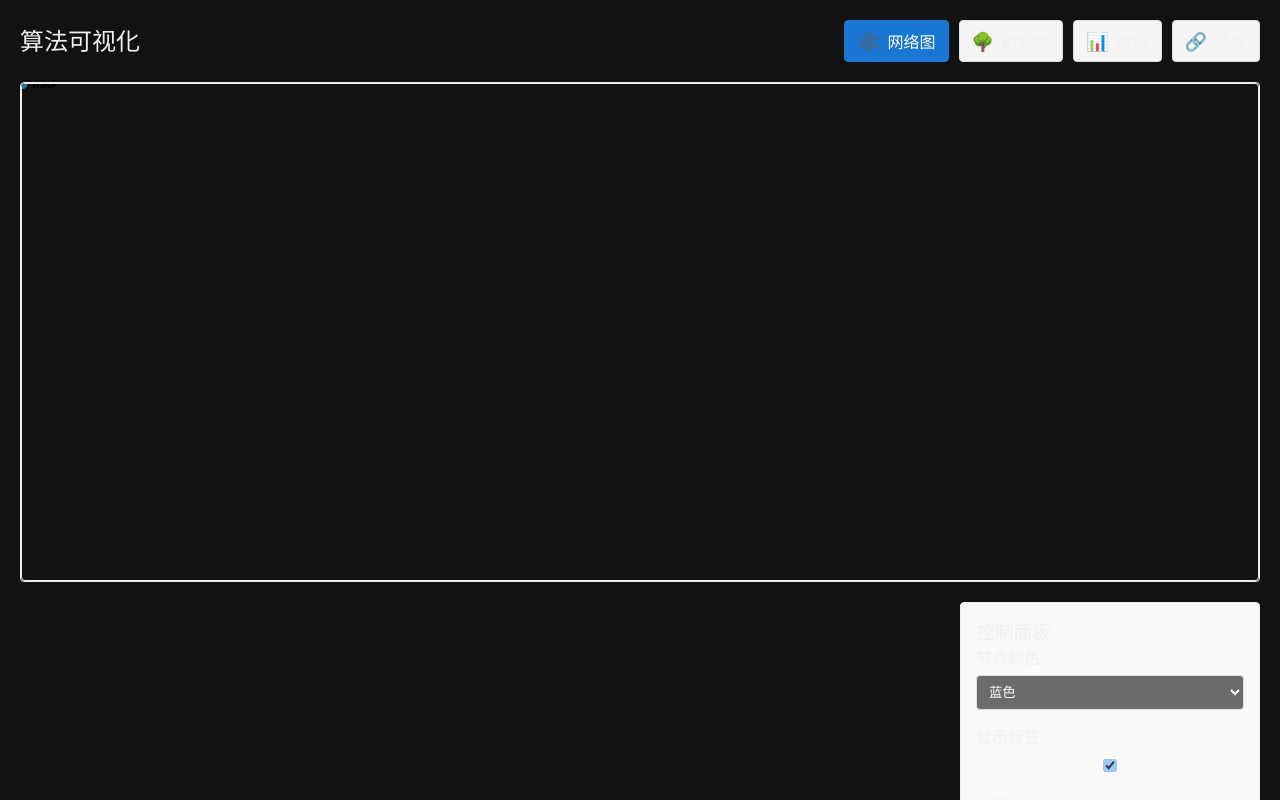
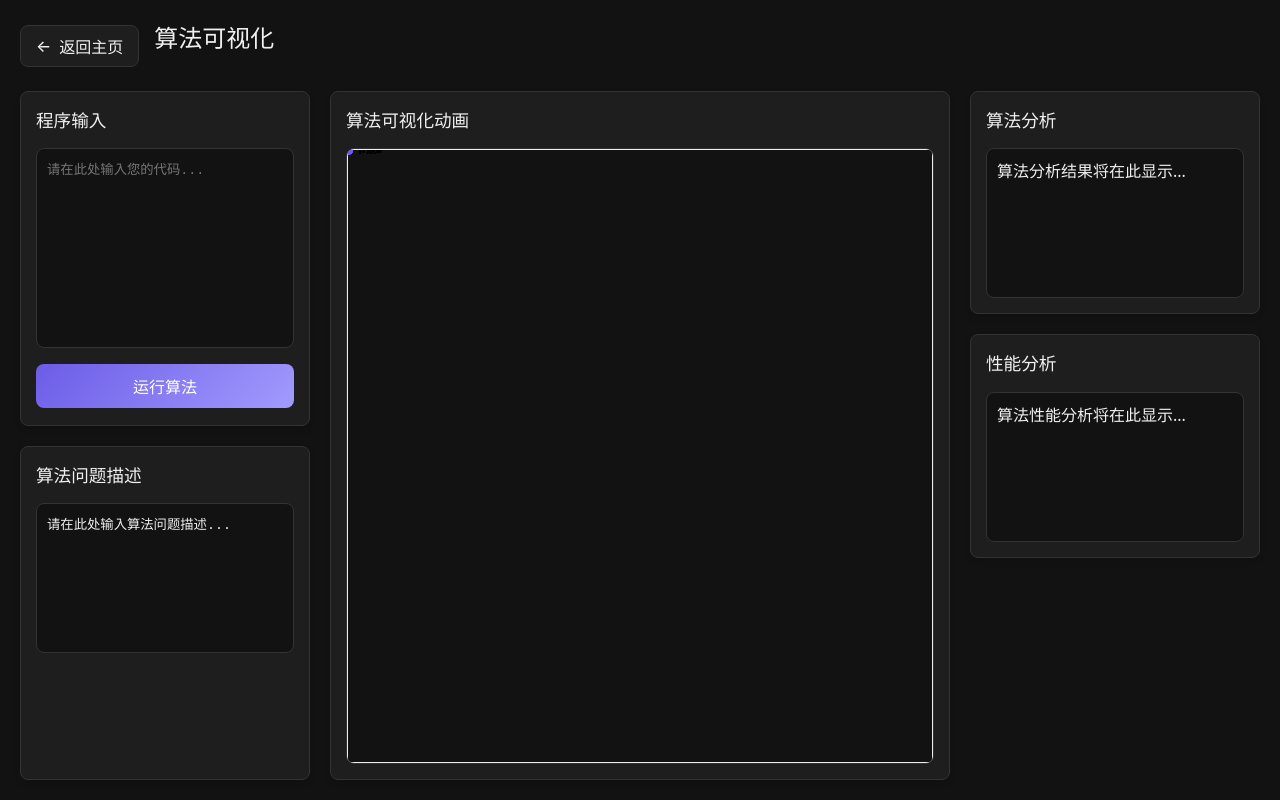
Before and after one commit to pengcehng/ALGPlat, a Vue app: page /algorithm/visualization in a window 1280 px wide. Built offline with nearby package versions, Linux system fonts and the light colour scheme.

Commit message:
完成所有功能页面展示

```diff
--- a/src/components/algorithm/AlgorithmVisualization.vue
+++ b/src/components/algorithm/AlgorithmVisualization.vue
@@ -1,17 +1,26 @@
 <script setup lang="ts">
-import { ref, reactive, onMounted, computed } from 'vue';
+import { ref, reactive, onMounted } from 'vue';
 import D3NetworkGraph from './D3NetworkGraph.vue';
+import { useRouter } from 'vue-router';
 
-// 可视化类型
-const visualizationTypes = [
-  { id: 'graph', name: '网络图', icon: '🕸️' },
-  { id: 'tree', name: '树结构', icon: '🌳' },
-  { id: 'array', name: '数组', icon: '📊' },
-  { id: 'linkedList', name: '链表', icon: '🔗' }
-];
+const router = useRouter();
 
-// 当前选择的可视化类型
-const selectedVisualizationType = ref(visualizationTypes[0]);
+// 返回主页
+const goToHome = () => {
+  router.push('/');
+};
+
+// 程序输入
+const codeInput = ref('');
+
+// 算法问题描述
+const algorithmDescription = ref('请在此处输入算法问题描述...');
+
+// 后端返回的文字分析
+const textAnalysis = ref('算法分析结果将在此显示...');
+
+// 性能描述
+const performanceDescription = ref('算法性能分析将在此显示...');
 
 // 示例数据
 const graphData = reactive({
@@ -37,136 +46,6 @@ const graphData = reactive({
   ]
 });
 
-// 树结构数据
-const treeData = reactive({
-  name: 'Root',
-  children: [
-    {
-      name: 'Child 1',
-      children: [
-        { name: 'Grandchild 1.1' },
-        { name: 'Grandchild 1.2' }
-      ]
-    },
-    {
-      name: 'Child 2',
-      children: [
-        { name: 'Grandchild 2.1' },
-        { name: 'Grandchild 2.2' }
-      ]
-    }
-  ]
-});
-
-// 数组数据
-const arrayData = reactive({
-  values: [10, 25, 15, 30, 5, 20, 35, 40]
-});
-
-// 链表数据
-const linkedListData = reactive({
-  nodes: [
-    { value: 10, next: 1 },
-    { value: 20, next: 2 },
-    { value: 30, next: 3 },
-    { value: 40, next: 4 },
-    { value: 50, next: null }
-  ]
-});
-
-// 根据选择的可视化类型获取数据
-const currentData = computed(() => {
-  switch (selectedVisualizationType.value.id) {
-    case 'graph':
-      return graphData;
-    case 'tree':
-      // 将树结构数据转换为图数据格式
-      return convertTreeToGraphData(treeData);
-    case 'array':
-      // 将数组数据转换为图数据格式
-      return convertArrayToGraphData(arrayData.values);
-    case 'linkedList':
-      // 将链表数据转换为图数据格式
-      return convertLinkedListToGraphData(linkedListData.nodes);
-    default:
-      return graphData;
-  }
-});
-
-// 将树结构转换为图数据格式
-function convertTreeToGraphData(tree: any) {
-  const nodes: any[] = [];
-  const links: any[] = [];
-  let nodeId = 0;
-
-  function traverse(node: any, parentId: number | null = null) {
-    const currentId = nodeId++;
-    nodes.push({ id: currentId.toString(), name: node.name, group: 1 });
-
-    if (parentId !== null) {
-      links.push({ source: parentId.toString(), target: currentId.toString(), value: 1 });
-    }
-
-    if (node.children) {
-      for (const child of node.children) {
-        traverse(child, currentId);
-      }
-    }
-  }
-
-  traverse(tree);
-
-  return { nodes, links };
-}
-
-// 将数组转换为图数据格式
-function convertArrayToGraphData(array: any[]) {
-  const nodes = array.map((value, index) => ({
-    id: index.toString(),
-    name: value.toString(),
-    group: 1
-  }));
-
-  const links = [];
-  for (let i = 0; i < array.length - 1; i++) {
-    links.push({
-      source: i.toString(),
-      target: (i + 1).toString(),
-      value: 1
-    });
-  }
-
-  return { nodes, links };
-}
-
-// 将链表转换为图数据格式
-function convertLinkedListToGraphData(linkedList: any[]) {
-  const nodes = linkedList.map((node, index) => ({
-    id: index.toString(),
-    name: node.value.toString(),
-    group: 1
-  }));
-
-  const links = [];
-  for (let i = 0; i < linkedList.length; i++) {
-    const nextIndex = linkedList[i].next;
-    if (nextIndex !== null) {
-      links.push({
-        source: i.toString(),
-        target: nextIndex.toString(),
-        value: 1
-      });
-    }
-  }
-
-  return { nodes, links };
-}
-
-// 选择可视化类型
-function selectVisualizationType(type: typeof visualizationTypes[0]) {
-  selectedVisualizationType.value = type;
-}
-
 // 组件挂载时的初始化
 onMounted(() => {
   // 可以在这里添加初始化逻辑
@@ -176,56 +55,71 @@ onMounted(() => {
 <template>
   <div class="algorithm-visualization">
     <div class="visualization-header">
-      <h2>算法可视化</h2>
-      <div class="visualization-type-selector">
-        <button
-          v-for="type in visualizationTypes"
-          :key="type.id"
-          class="type-btn"
-          :class="{ active: selectedVisualizationType.id === type.id }"
-          @click="selectVisualizationType(type)"
-        >
-          <span class="type-icon">{{ type.icon }}</span>
-          <span class="type-name">{{ type.name }}</span>
+      <div class="header-left">
+        <button class="back-btn" @click="goToHome">
+          <span class="back-icon">←</span> 返回主页
         </button>
+        <h2>算法可视化</h2>
       </div>
     </div>
 
-    <div class="visualization-container">
-      <!-- 网络图可视化 -->
-      <D3NetworkGraph
-        :data="currentData"
-        :width="800"
-        :height="500"
-        :node-color="'#1f77b4'"
-        :link-color="'#999'"
-        :show-labels="true"
-      />
-    </div>
+    <div class="visualization-layout">
+      <div class="visualization-left-panel">
+        <!-- 程序输入框 -->
+        <div class="code-input-container">
+          <h3>程序输入</h3>
+          <textarea
+            v-model="codeInput"
+            class="code-input"
+            placeholder="请在此处输入您的代码..."
+          ></textarea>
+          <button class="run-btn">运行算法</button>
+        </div>
 
-    <div class="visualization-controls">
-      <div class="control-panel">
-        <h3>控制面板</h3>
-        <div class="control-group">
-          <label>节点颜色</label>
-          <select>
-            <option value="#1f77b4">蓝色</option>
-            <option value="#ff7f0e">橙色</option>
-            <option value="#2ca02c">绿色</option>
-            <option value="#d62728">红色</option>
-          </select>
+        <!-- 算法问题描述框 -->
+        <div class="description-container">
+          <h3>算法问题描述</h3>
+          <div class="description-content">
+            <textarea
+              v-model="algorithmDescription"
+              class="algorithm-description"
+            ></textarea>
+          </div>
         </div>
-        <div class="control-group">
-          <label>显示标签</label>
-          <input type="checkbox" checked>
+      </div>
+
+      <div class="visualization-center-panel">
+        <!-- 动画展示框 -->
+        <div class="animation-container">
+          <h3>算法可视化动画</h3>
+          <div class="animation-content">
+            <D3NetworkGraph
+              :data="graphData"
+              :width="800"
+              :height="400"
+              :node-color="'#6c5ce7'"
+              :link-color="'#333333'"
+              :show-labels="true"
+            />
+          </div>
         </div>
-        <div class="control-group">
-          <label>布局</label>
-          <select>
-            <option value="force">力导向</option>
-            <option value="radial">放射状</option>
-            <option value="grid">网格</option>
-          </select>
+      </div>
+
+      <div class="visualization-right-panel">
+        <!-- 后端返回的文字分析框 -->
+        <div class="analysis-container">
+          <h3>算法分析</h3>
+          <div class="analysis-content">
+            <p>{{ textAnalysis }}</p>
+          </div>
+        </div>
+
+        <!-- 性能描述框 -->
+        <div class="performance-container">
+          <h3>性能分析</h3>
+          <div class="performance-content">
+            <p>{{ performanceDescription }}</p>
+          </div>
         </div>
       </div>
     </div>
@@ -240,6 +134,8 @@ onMounted(() => {
   height: 100%;
   padding: 20px;
   box-sizing: border-box;
+  background-color: var(--dark-bg);
+  color: var(--text-primary);
 }
 
 .visualization-header {
@@ -249,74 +145,150 @@ onMounted(() => {
   margin-bottom: 20px;
 }
 
-.visualization-type-selector {
+.header-left {
   display: flex;
-  gap: 10px;
+  align-items: center;
+  gap: 15px;
 }
 
-.type-btn {
+.back-btn {
   display: flex;
   align-items: center;
-  padding: 8px 12px;
-  border: 1px solid #ddd;
-  border-radius: 4px;
-  background-color: #f5f5f5;
+  padding: 8px 15px;
+  border: 1px solid var(--border-color);
+  border-radius: 8px;
+  background-color: var(--dark-surface);
+  color: var(--text-primary);
   cursor: pointer;
   transition: all 0.3s;
 }
 
-.type-btn:hover {
-  background-color: #e0e0e0;
+.back-btn:hover {
+  background-color: var(--primary-color-transparent);
+  border-color: var(--primary-color);
 }
 
-.type-btn.active {
-  background-color: #1976d2;
-  color: white;
-  border-color: #1976d2;
+.back-icon {
+  margin-right: 8px;
+  font-size: 16px;
 }
 
-.type-icon {
-  margin-right: 8px;
-  font-size: 18px;
+
+
+.visualization-layout {
+  display: flex;
+  gap: 20px;
+  height: calc(100% - 60px);
 }
 
-.visualization-container {
-  flex: 1;
-  min-height: 500px;
-  border: 1px solid #eee;
-  border-radius: 4px;
-  overflow: hidden;
-  margin-bottom: 20px;
+.visualization-left-panel,
+.visualization-center-panel,
+.visualization-right-panel {
+  display: flex;
+  flex-direction: column;
+  gap: 20px;
+  height: 100%;
 }
 
-.visualization-controls {
-  display: flex;
-  justify-content: flex-end;
+.visualization-left-panel {
+  width: 25%;
 }
 
-.control-panel {
-  width: 300px;
-  padding: 15px;
-  border: 1px solid #eee;
-  border-radius: 4px;
-  background-color: #f9f9f9;
+.visualization-center-panel {
+  width: 50%;
+  flex: 1;
 }
 
-.control-group {
-  margin-bottom: 15px;
+.visualization-right-panel {
+  width: 25%;
 }
 
-.control-group label {
-  display: block;
-  margin-bottom: 5px;
-  font-weight: 500;
+.code-input-container,
+.description-container,
+.animation-container,
+.analysis-container,
+.performance-container {
+  background-color: var(--dark-surface);
+  border: 1px solid var(--border-color);
+  border-radius: 8px;
+  padding: 15px;
+  box-shadow: 0 4px 6px rgba(0, 0, 0, 0.1);
 }
 
-.control-group select,
-.control-group input {
+.code-input-container,
+.description-container {
+  flex: 1;
+}
+
+.animation-container {
+  flex: 1;
+  display: flex;
+  flex-direction: column;
+}
+
+.animation-content {
+  flex: 1;
+  border: 1px solid var(--border-color);
+  border-radius: 8px;
+  overflow: hidden;
+  background-color: var(--dark-bg);
+}
+
+.code-input,
+.algorithm-description {
   width: 100%;
-  padding: 8px;
-  border: 1px solid #ddd;
-  border-radius: 4px;
+  height: 200px;
+  padding: 10px;
+  border: 1px solid var(--border-color);
+  border-radius: 8px;
+  background-color: var(--dark-bg);
+  color: var(--text-primary);
+  font-family: monospace;
+  resize: none;
+}
+
+.algorithm-description {
+  height: 150px;
+}
+
+.run-btn {
+  margin-top: 10px;
+  width: 100%;
+  padding: 10px;
+  border: none;
+  border-radius: 8px;
+  background: var(--primary-gradient);
+  color: white;
+  font-weight: 500;
+  cursor: pointer;
+  transition: all 0.3s;
+}
+
+.run-btn:hover {
+  opacity: 0.9;
+  transform: translateY(-2px);
+}
+
+.analysis-content,
+.performance-content {
+  padding: 10px;
+  border: 1px solid var(--border-color);
+  border-radius: 8px;
+  background-color: var(--dark-bg);
+  min-height: 150px;
+  max-height: 200px;
+  overflow-y: auto;
+}
+
+
+
+h2, h3 {
+  margin-bottom: 15px;
+  color: var(--text-primary);
+}
+
+h3 {
+  font-size: 1.1em;
+  font-weight: 600;
 }
 </style>
```
